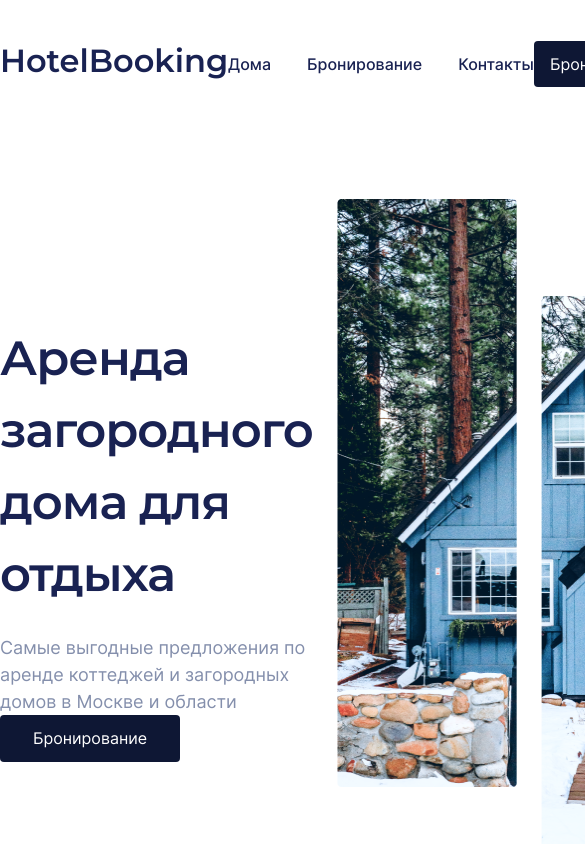
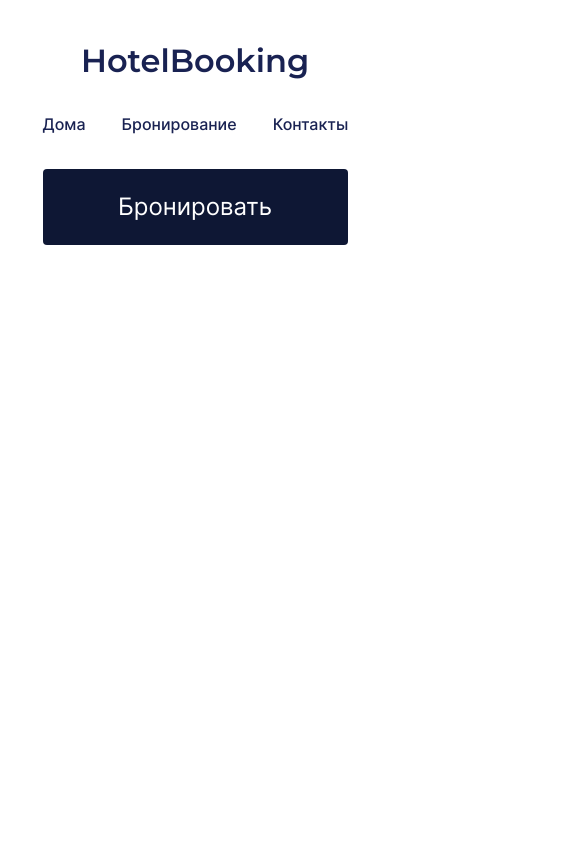
Before and after one commit to ShnaiderDanila/hotel-booking, a plain HTML site: page index.html in a window 390 px wide. Shown: the top 844 px of the page, 585 px wide, since content can reach past the window. Drawn offline with Linux system fonts and the light colour scheme.

Commit message:
Created header adaptive

```diff
--- a/index.html
+++ b/index.html
@@ -19,7 +19,7 @@
       <button class="header__button" type="button">Бронировать</button>
   </div>
   </header>
-  <main class="main">
+<!--   <main class="main">
     <section class="rent">
       <div class="rent__info">
         <div class="rent__text">
@@ -33,8 +33,8 @@
         <img src="./src/images/second-col.png" alt="Аренда дома" class="rent__image">
         <img src="./src/images/third-col.png" alt="Аренда дома" class="rent__image">
       </div>
-    </section>
-    <section class="comments">
+    </section> -->
+<!--     <section class="comments">
       <h2 class="comments__title">Отзывы</h2>
       <img class="comments__avatar" src="./src/images/user-avatar.png" alt="Аватарка пользователя">
       <blockquote class="comments__quote">
@@ -85,6 +85,6 @@
         </ul>
       </nav>
     </div>
-  </footer>
+  </footer> -->
 </body>
 </html>
--- a/src/blocks/header/__button/header__button.css
+++ b/src/blocks/header/__button/header__button.css
@@ -6,3 +6,11 @@
   border-radius: 4px;
   cursor: pointer;
 }
+
+@media screen and (max-width: 767px) {
+  .header__button {
+    font-size: 24px;
+    width: 305px;
+    padding: 24px 32px;
+  }
+}
--- a/src/blocks/header/__container/header__container.css
+++ b/src/blocks/header/__container/header__container.css
@@ -5,3 +5,11 @@
   display: flex;
   justify-content: space-between;
 }
+
+@media screen and (max-width: 767px) {
+  .header__container {
+    flex-direction: column;
+    align-items: center;
+    gap: 35px;
+  }
+}
--- a/src/blocks/header/__links/header__links.css
+++ b/src/blocks/header/__links/header__links.css
@@ -1,5 +1,5 @@
 .header__links {
-  max-width: 308px;
+  max-width: 305px;
   display: flex;
   justify-content: space-between;
   align-items: center;
```
